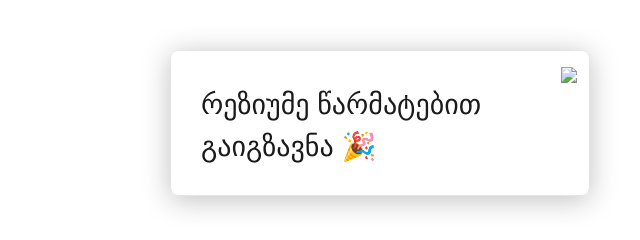
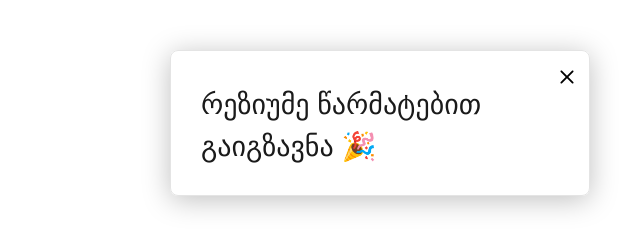
Before and after one commit to nsher888/RB-assignment, a website: page resume.html in a window 1280 px wide. Shown: the top 240 px of the page, 640-1280 px from the left. Drawn offline with nearby package versions, Linux system fonts and the light colour scheme; files that its build step writes are made by us from their sources; the site is published under a folder, as on GitHub Pages, so addresses that start at the root find nothing.

Commit message:
bugfix/modal close icon

```diff
--- a/resume.html
+++ b/resume.html
@@ -27,7 +27,7 @@
 
 		<modal open class="modal">
 			<p>რეზიუმე წარმატებით გაიგზავნა 🎉</p>
-			<img src="/images/modal-close.svg" class="modal-close" />
+			<img src="./images/modal-close.svg" class="modal-close" />
 		</modal>
 	</body>
 </html>
```
